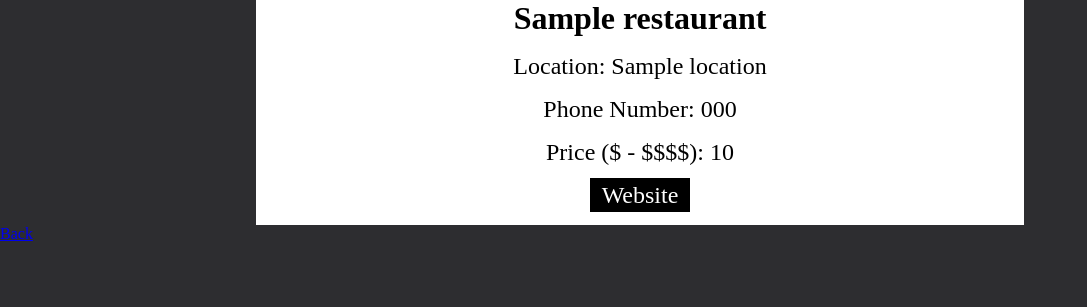
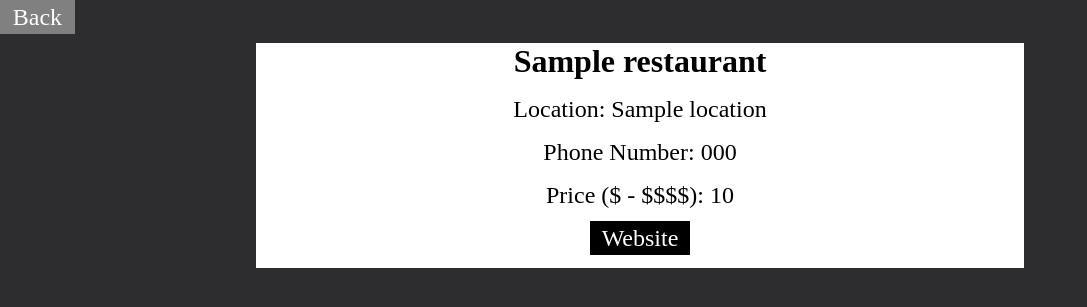
Before and after one commit to estrellafel/pythonProjectCs224, a Flask app: template templates/restaurant.html in a window 1280 px wide. Shown: the top 307 px of the page, without its empty margins (0-1087 px from the left). Run offline with Flask 2, Linux system fonts and the light colour scheme; the template is opened without the code that fills it: most values are stand-ins (such as "Sample title", 1, 10 or a date in 2020).

Commit message:
Have the back button looking decent

```diff
--- a/static/restaurant.css
+++ b/static/restaurant.css
@@ -5,6 +5,31 @@
 body {
     background-color: #2d2d30;
 }
+
+body > nav {
+    width: 100%;
+    background-color: #2d2d30;
+    padding-top: 0.5vh;
+    padding-bottom: 0.5vh;
+}
+
+body > nav > a {
+    font-size: 1.5em;
+    padding-left: 1vw;
+    padding-right: 1vw;
+    padding-top: 0.5vh;
+    padding-bottom: 0.5vh;
+    text-align: center;
+    background-color: #2d2d30;
+    text-decoration: none;
+    color: white;
+}
+
+body > nav > a:hover {
+    background-color: gray;
+    cursor: pointer;
+}
+
 body > div.restaurant {
     background-color: white;
     display: flex;
@@ -13,6 +38,7 @@ body > div.restaurant {
     align-items:center;
     width: 60vw;
     margin: auto;
+    margin-top: 1vh;
 }
 
 body > div.restaurant > div.item {
--- a/templates/restaurant.html
+++ b/templates/restaurant.html
@@ -4,6 +4,9 @@
         <link rel="stylesheet" href="{{ url_for('static', filename='restaurant.css') }}">
     </head>
     <body>
+        <nav>
+            <a href="/home">Back</a>
+        </nav>
         <div class="restaurant">
             <div class="item">
                 <h2 class="r_name">{{restaurant.name}}</h2>
@@ -21,6 +24,5 @@
                 <a href="{{restaurant.url}}" class="r_url">&nbsp&nbspWebsite&nbsp&nbsp</p>
             </div>
         </div>
-        <a href="/home">Back</a>
     </body>
 </html>
```
